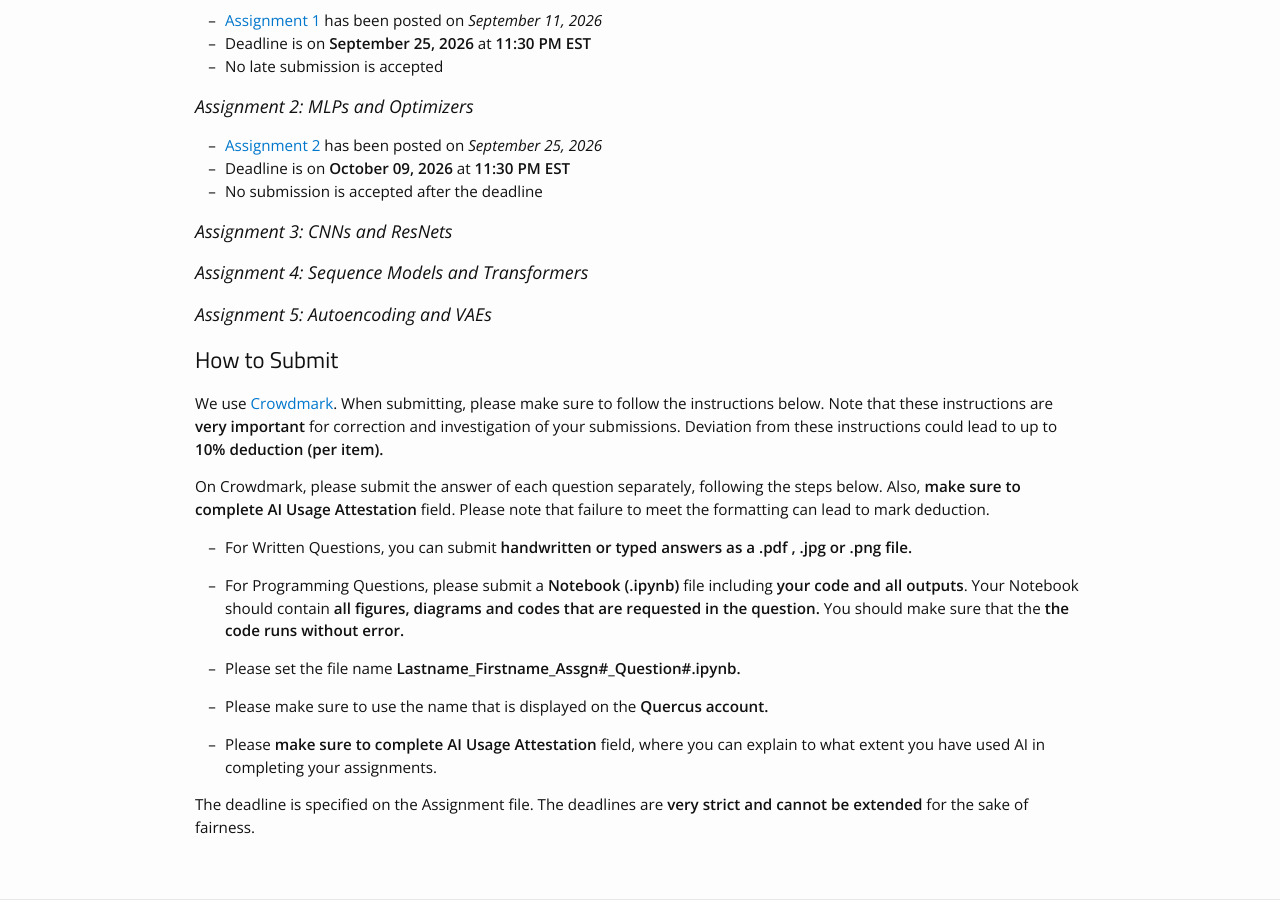
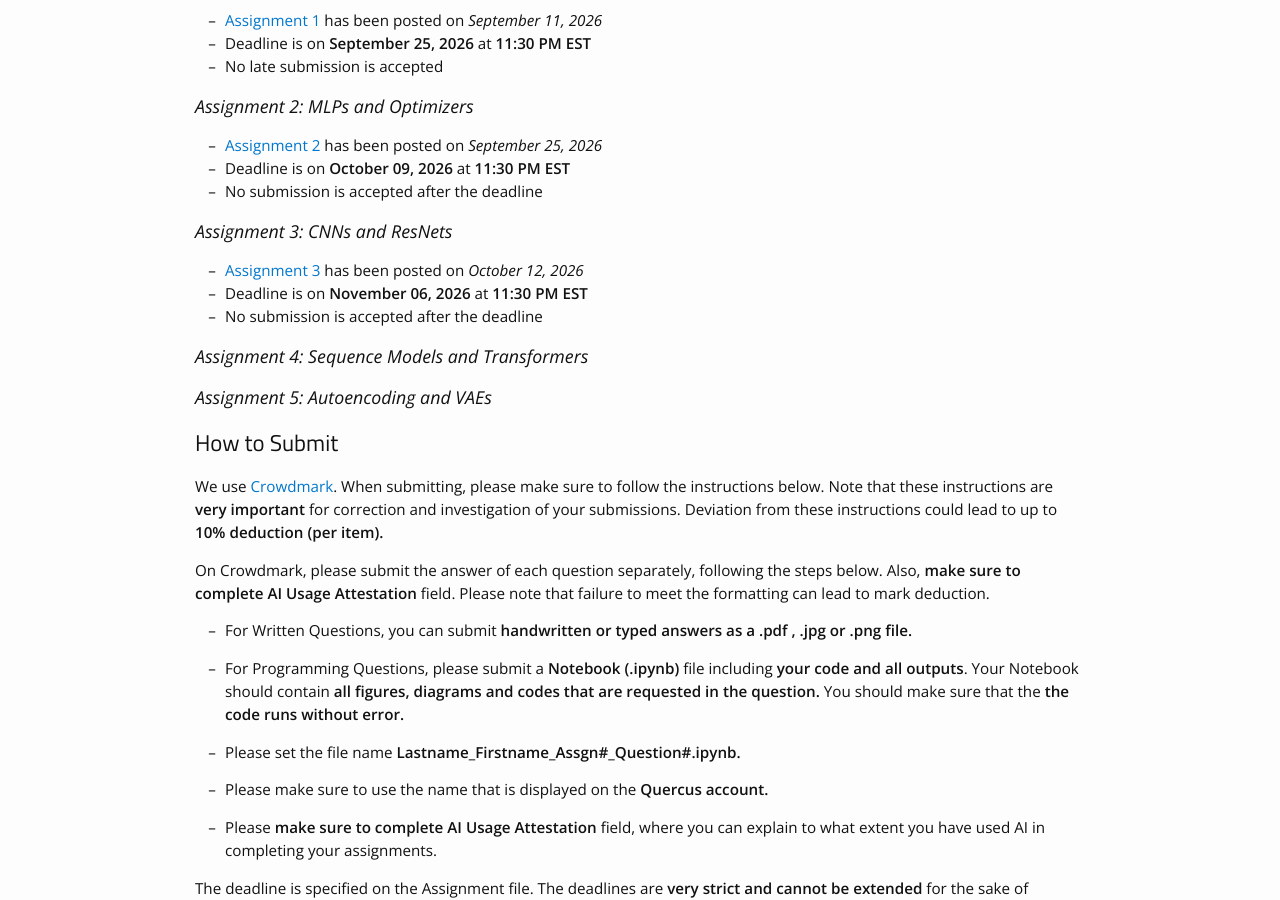
Before and after one commit to bereyhi-courses/dl-utoronto, a Jekyll site: the page built from assignments.md, in a window 1280 px wide and 900 px high, scrolled down 900 px. Built offline with Jekyll 4.4.1, drawn with Linux system fonts in a browser that asks for light colours; nearby versions of some CDN libraries.

Commit message:
L6 uploaded

```diff
--- a/assignments.md
+++ b/assignments.md
@@ -31,9 +31,9 @@ As mentioned in the main page, the course will consists of 5 assignment sets. Ea
 - No submission is accepted after the deadline
 
 ### Assignment 3: CNNs and ResNets
-<!-- - [Assignment 3]({{site.baseurl}}/assignments/04_assignment3) has been posted on _February 14, 2026_
-- Deadline is on __March 05, 2026__ at __11:59 PM EST__
-- No submission is accepted after the deadline -->
+- [Assignment 3]({{site.baseurl}}/assignments/03_assignment3) has been posted on _October 12, 2026_
+- Deadline is on __November 06, 2026__ at __11:30 PM EST__
+- No submission is accepted after the deadline
 
 ### Assignment 4: Sequence Models and Transformers
 <!-- - [Assignment 4]({{site.baseurl}}/assignments/05_assignment4) has been posted on _March 13, 2026_
```
Also changed, not shown: _assignments/03_assignment3.md (+3 -3 lines).
